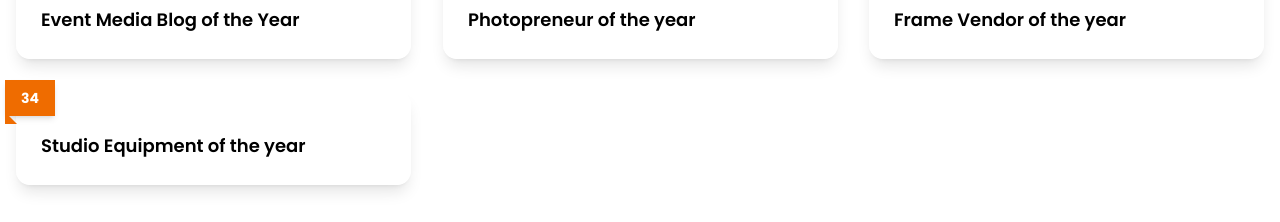
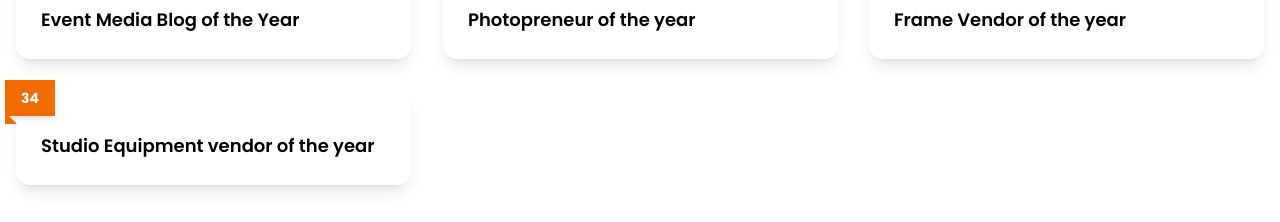
Before and after one commit to Uwakmfon-Ekong/pcin-awards, a Next.js app: page /nomination in a window 1280 px wide. Shown: the part 1991-2213 px from the top of the page. Built offline with nearby package versions, Linux system fonts and the light colour scheme.

Commit message:
updated nomination page3

```diff
--- a/src/app/components/nominationModal.tsx
+++ b/src/app/components/nominationModal.tsx
@@ -49,7 +49,7 @@ const CATEGORIES = [
   "Event Media Blog of the Year",
   "Photopreneur of the year",
   "Frame Vendor of the year",
-  "Studio Equipment of the year"
+  "Studio Equipment vendor of the year"
 ];
 
 export function NominateNowDialog() {
--- a/src/app/nomination/page.tsx
+++ b/src/app/nomination/page.tsx
@@ -40,7 +40,7 @@ const categories = [
   "Event Media Blog of the Year",
   "Photopreneur of the year",
   "Frame Vendor of the year",
-  "Studio Equipment of the year"
+  "Studio Equipment vendor of the year"
 ];
 
 function CategoryCard({
```
